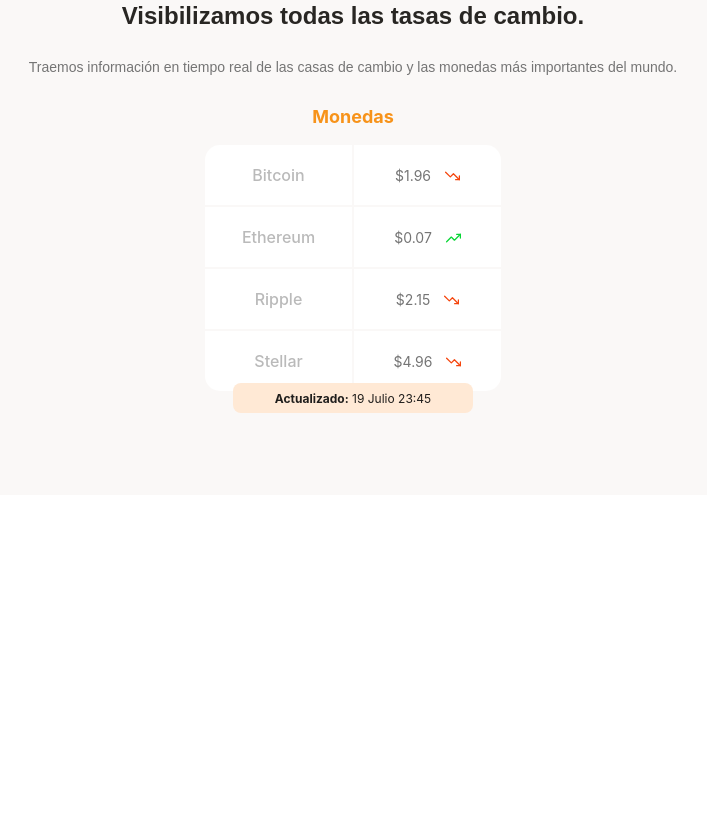
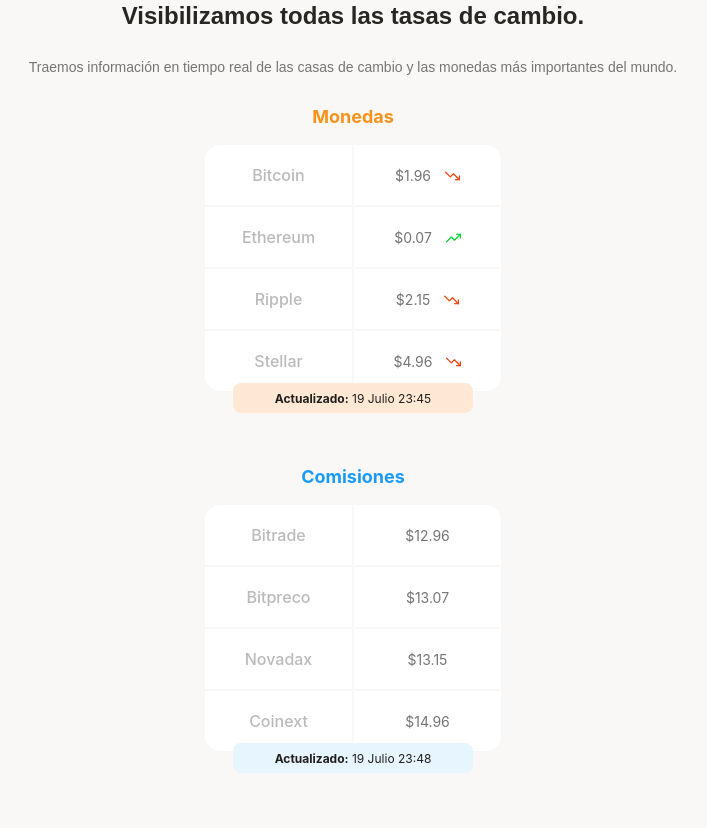
Before and after one commit to Crissdot/batatabit, a plain HTML site: page index.html in a window 1280 px wide. Shown: the part 661-1489 px from the top of the page, without its empty margins (287-994 px from the left). Before the commit the page ends 1156 px from the top, so only its background shows below. Drawn offline with Linux system fonts and the light colour scheme.

Commit message:
add commission table

```diff
--- a/index.html
+++ b/index.html
@@ -50,6 +50,32 @@
                         </div>
                     </div>
                 </div>
+                <div class="main-commission-table">
+                    <p class="commission-table__title">Comisiones</p>
+                    <div class="commission-table__container">
+                        <table>
+                            <tr>
+                                <td class="table--top-left">Bitrade</td>
+                                <td class="table--top-right table--right">$12.96</td>
+                            </tr>
+                            <tr>
+                                <td>Bitpreco</td>
+                                <td class="table--right">$13.07</td>
+                            </tr>
+                            <tr>
+                                <td>Novadax</td>
+                                <td class="table--right">$13.15</td>
+                            </tr>
+                            <tr>
+                                <td class="table--bottom-left">Coinext</td>
+                                <td class="table--bottom-right table--right">$14.96</td>
+                            </tr>
+                        </table>
+                        <div class="commission-table__date">
+                            <p><b>Actualizado:</b> 19 Julio 23:48</p>
+                        </div>
+                    </div>
+                </div>
             </section>
         </section>
         <section></section>
--- a/styles.css
+++ b/styles.css
@@ -127,7 +127,7 @@
     color: #757575;
 }
 
-.main-currency-table {
+.main-currency-table, .main-commission-table {
     width: 70%;
     min-width: 235px;
     max-width: 500px;
@@ -135,25 +135,30 @@
     margin: 0 auto;
     font-family: "Inter", sans-serif;
 }
-.main-currency-table .currency-table__title {
+.main-currency-table .currency-table__title, .main-commission-table .commission-table__title {
     margin-bottom: 15px;
     font-size: 1.8rem;
     font-weight: bold;
     line-height: 2.3rem;
+}
+.main-currency-table .currency-table__title {
     color: var(--bitcoin-orange);
 }
-.currency-table__container {
+.main-commission-table .commission-table__title {
+    color: var(--secondary-blue);
+}
+.currency-table__container, .commission-table__container {
     width: 90%;
     min-width: 230px;
     max-width: 300px;
     height: 250px;
     margin: 0 auto;
 }
-.currency-table__container table {
+.currency-table__container table, .commission-table__container table {
     width: 100%;
     height: 100%;
 }
-.currency-table__container td {
+.currency-table__container td, .commission-table__container td {
     width: 50%;
     font-size: 1.6rem;
     font-weight: 500;
@@ -161,19 +166,19 @@
     color: var(--gray);
     background-color: var(--just-white);
 }
-.currency-table__container .table--top-left {
+.table--top-left {
     border-radius: 15px 0 0 0;
 }
-.currency-table__container .table--top-right {
+.table--top-right {
     border-radius: 0 15px 0 0;
 }
-.currency-table__container .table--bottom-left {
+.table--bottom-left {
     border-radius: 0 0 0 15px;
 }
-.currency-table__container .table--bottom-right {
+.table--bottom-right {
     border-radius: 0 0 15px 0;
 }
-.currency-table__container .table--right {
+.currency-table__container .table--right, .commission-table__container .table--right {
     font-size: 1.4rem;
     font-weight: normal;
     line-height: 1.7rem;
@@ -195,16 +200,21 @@
 .currency-table__container .down {
     background-image: url('./assets/icons/trending-down.svg');
 }
-.currency-table__date {
+.currency-table__date, .commission-table__date {
     width: 80%;
     height: 30px;
     margin: 0 auto;
     margin-top: -10px;
     padding: 8px;
-    background-color: var(--soft-orange);
     border-radius: 8px;
 }
-.currency-table__date p {
+.currency-table__date {
+    background-color: var(--soft-orange);
+}
+.commission-table__date {
+    background-color: var(--soft-blue);
+}
+.currency-table__date p, .commission-table__date p {
     font-size: 1.2rem;
     line-height: 1.5rem;
     color: var(--warm-black);
```
